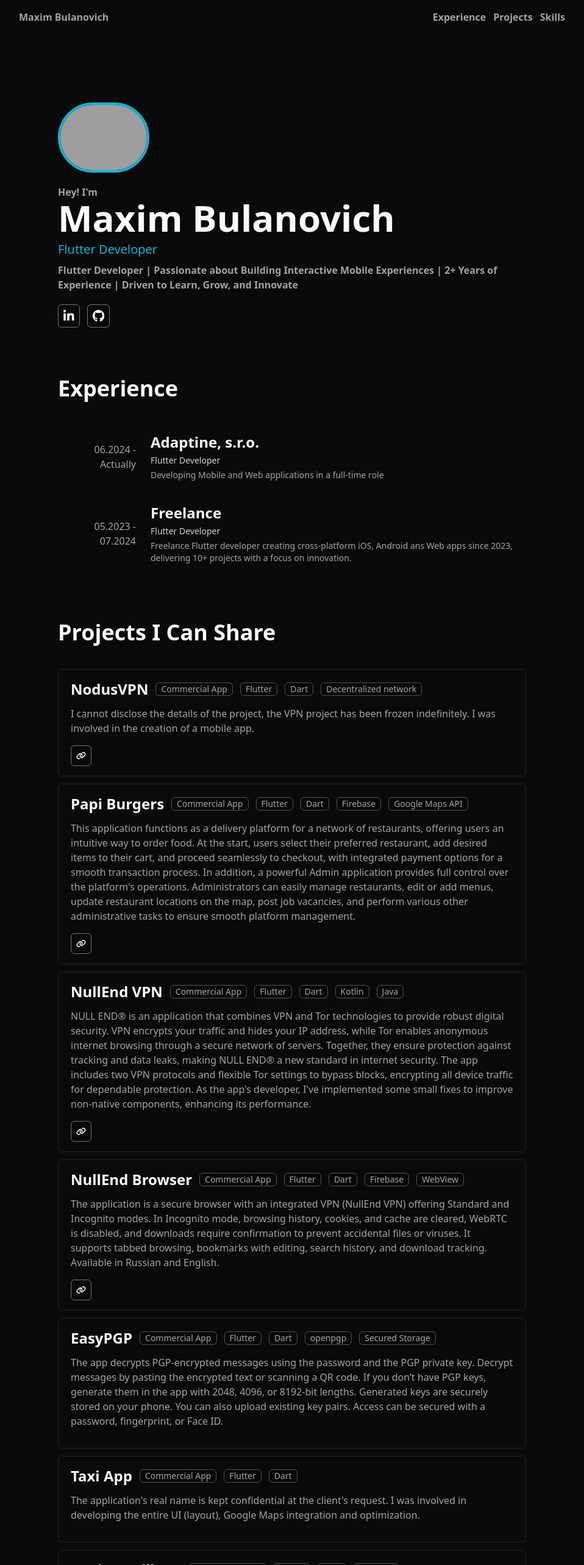
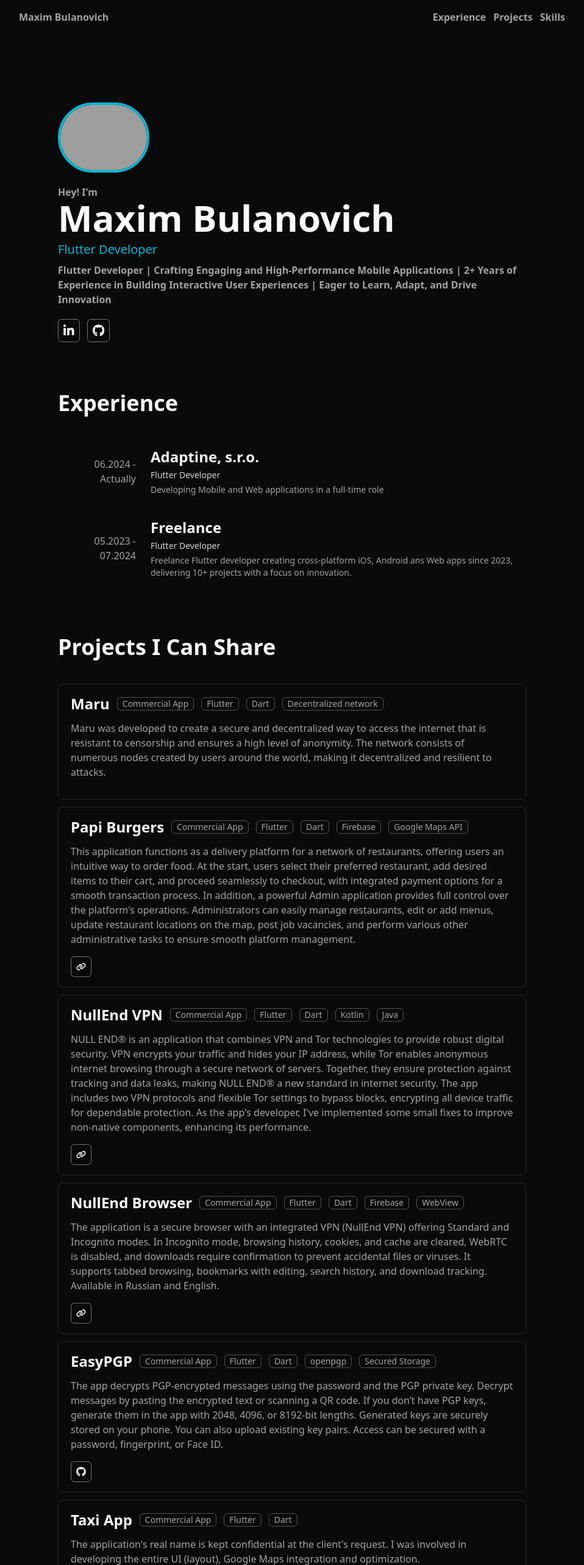
Before and after one commit to Chewbacca-14/portfolio, an Angular app: page / in a window 1280 px wide. Shown: the top 2566 px of the page at 61% size, without its empty margins (161-1119 px from the left). Built offline with nearby package versions, Linux system fonts and the light colour scheme; grey boxes are pictures that could not be loaded.

Commit message:
changed project

```diff
--- a/src/app/pages/home/components/header/header.component.ts
+++ b/src/app/pages/home/components/header/header.component.ts
@@ -38,9 +38,9 @@ import { log } from 'node:console';
         </div>
         <h2 class="text-lg text-cyan-500 md:text-xl">Flutter Developer</h2>
         <p class="text-sm font-semibold text-neutral-400 md:text-base">
-          Flutter Developer | Passionate about Building Interactive Mobile
-          Experiences | 2+ Years of Experience | Driven to Learn, Grow, and
-          Innovate
+          Flutter Developer | Crafting Engaging and High-Performance Mobile
+          Applications | 2+ Years of Experience in Building Interactive User
+          Experiences | Eager to Learn, Adapt, and Drive Innovation
         </p>
       </div>
       <div class="flex gap-3">
--- a/src/app/pages/home/components/project/project.component.ts
+++ b/src/app/pages/home/components/project/project.component.ts
@@ -11,11 +11,9 @@ import { Project } from 'src/app/models/project.interface';
   selector: 'app-project',
   standalone: true,
   imports: [
-    ButtonComponent,
     LinkButtonComponent,
     GithubIconComponent,
     LinkIconComponent,
-    InfoIconComponent,
     BadgeComponent,
   ],
   template: `
--- a/src/app/pages/home/components/projects/projects.component.ts
+++ b/src/app/pages/home/components/projects/projects.component.ts
@@ -26,12 +26,12 @@ export class ProjectsComponent {
   projects: Project[] = [
     {
       id: 1,
-      name: 'NodusVPN',
+      name: 'Maru',
       tags: ['Commercial App', 'Flutter', 'Dart', 'Decentralized network'],
-      url: 'https://nodusvpn.com/',
+      url: null,
       repo: null,
       description:
-        'I cannot disclose the details of the project, the VPN project has been frozen indefinitely. I was involved in the creation of a mobile app.',
+        'Maru was developed to create a secure and decentralized way to access the internet that is resistant to censorship and ensures a high level of anonymity. The network consists of numerous nodes created by users around the world, making it decentralized and resilient to attacks.',
     },
     {
       id: 2,
@@ -72,7 +72,7 @@ export class ProjectsComponent {
       name: 'EasyPGP',
       tags: ['Commercial App', 'Flutter', 'Dart', 'openpgp', 'Secured Storage'],
       url: null,
-      repo: null,
+      repo: 'https://github.com/Chewbacca-14/My-Website/tree/mainnew/phone_mockups/easypgp',
       description:
         'The app decrypts PGP-encrypted messages using the password and the PGP private key. Decrypt messages by pasting the encrypted text or scanning a QR code. If you don’t have PGP keys, generate them in the app with 2048, 4096, or 8192-bit lengths. Generated keys are securely stored on your phone. You can also upload existing key pairs. Access can be secured with a password, fingerprint, or Face ID.',
     },
```
